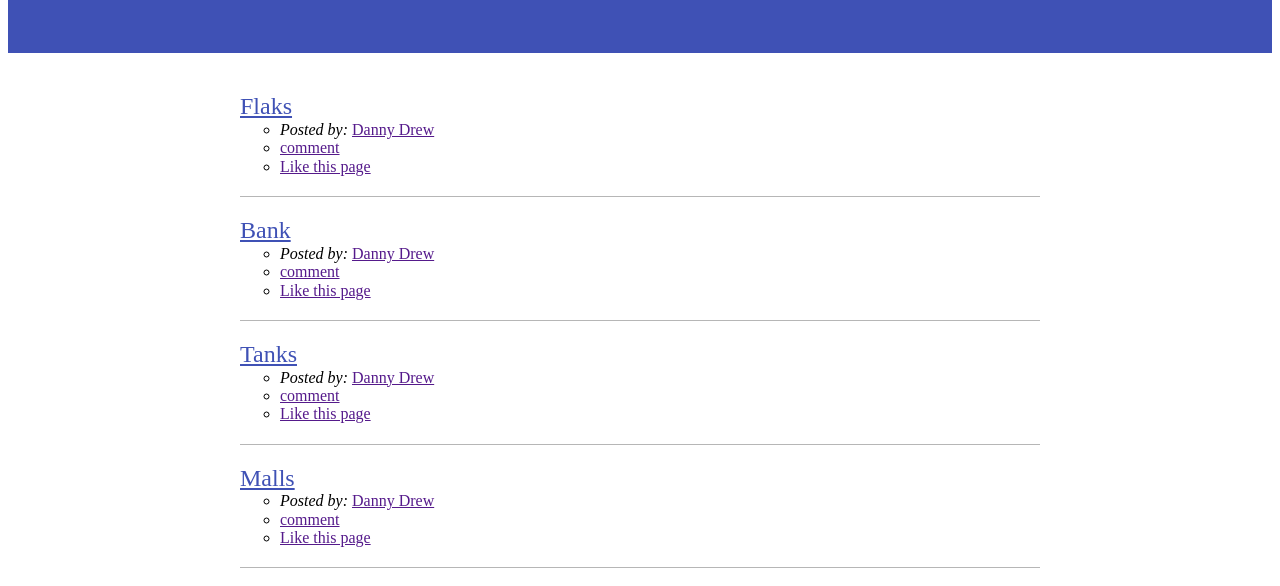
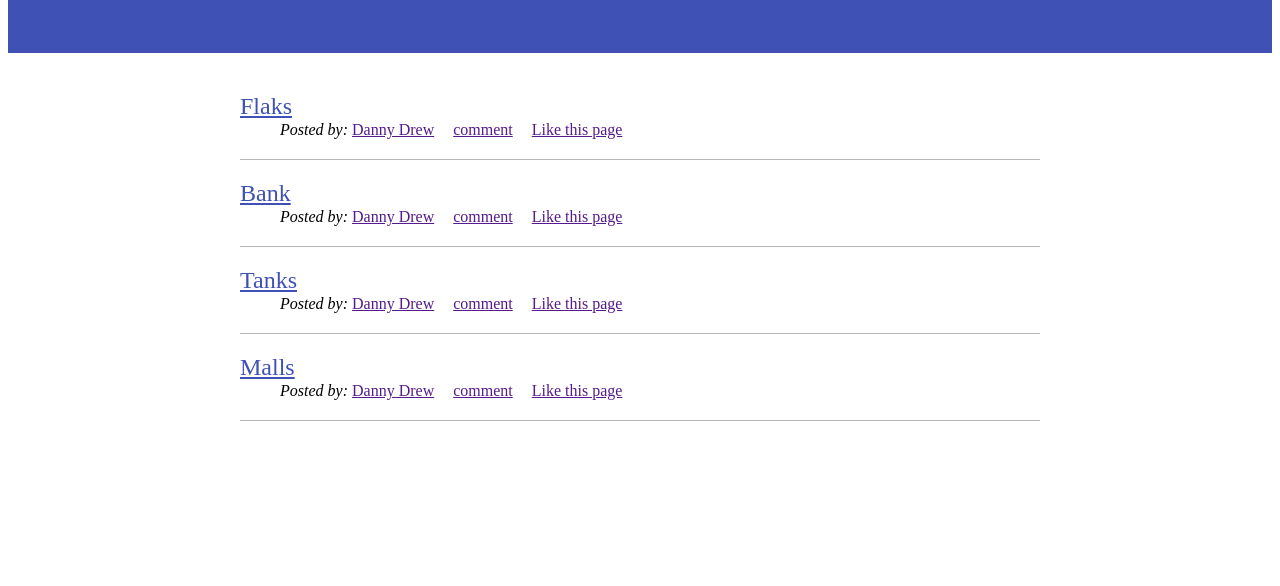
Before and after one commit to alvin-odins/artpage, a plain HTML site: page index.html in a window 1280 px wide. Shown: the part 108-694 px from the top of the page. Drawn offline with Linux system fonts and the light colour scheme.

Commit message:
fix class omitions

```diff
--- a/index.html
+++ b/index.html
@@ -24,10 +24,10 @@
 								<em>Posted by:</em>
 								<a href="">Danny Drew</a>
 							</li>
-							<li>
+							<li class="flask-meta-item">
 								<a href="">comment</a>
 							</li>
-							<li>
+							<li class="flask-meta-item">
 								<a href="">Like this page</a>
 							</li>
 						</ul>
@@ -39,10 +39,10 @@
 								<em>Posted by:</em>
 								<a href="">Danny Drew</a>
 							</li>
-							<li>
+							<li class="flask-meta-item">
 								<a href="">comment</a>
 							</li>
-							<li>
+							<li class="flask-meta-item">
 								<a href="">Like this page</a>
 							</li>
 						</ul>
@@ -54,10 +54,10 @@
 								<em>Posted by:</em>
 								<a href="">Danny Drew</a>
 							</li>
-							<li>
+							<li class="flask-meta-item">
 								<a href="">comment</a>
 							</li>
-							<li>
+							<li class="flask-meta-item">
 								<a href="">Like this page</a>
 							</li>
 						</ul>
@@ -69,10 +69,10 @@
 								<em>Posted by:</em>
 								<a href="">Danny Drew</a>
 							</li>
-							<li>
+							<li class="flask-meta-item">
 								<a href="">comment</a>
 							</li>
-							<li>
+							<li class="flask-meta-item">
 								<a href="">Like this page</a>
 							</li>
 						</ul>
--- a/main.css
+++ b/main.css
@@ -79,7 +79,11 @@ a{
 .flask-link{
   color: #3f51b5;
   font-size: 24px;
-  text-align: center;
+}
+
+.flask-meta-item{
+	display: inline;
+	margin-right: 15px;
 }
 
 /*
@@ -99,3 +103,7 @@ we add class container to both the content and the logo instead
 	margin: 0 auto; /* enable us to center it*/
 	max-width: 800px;
 }
+
+/*
+
+*/
```
